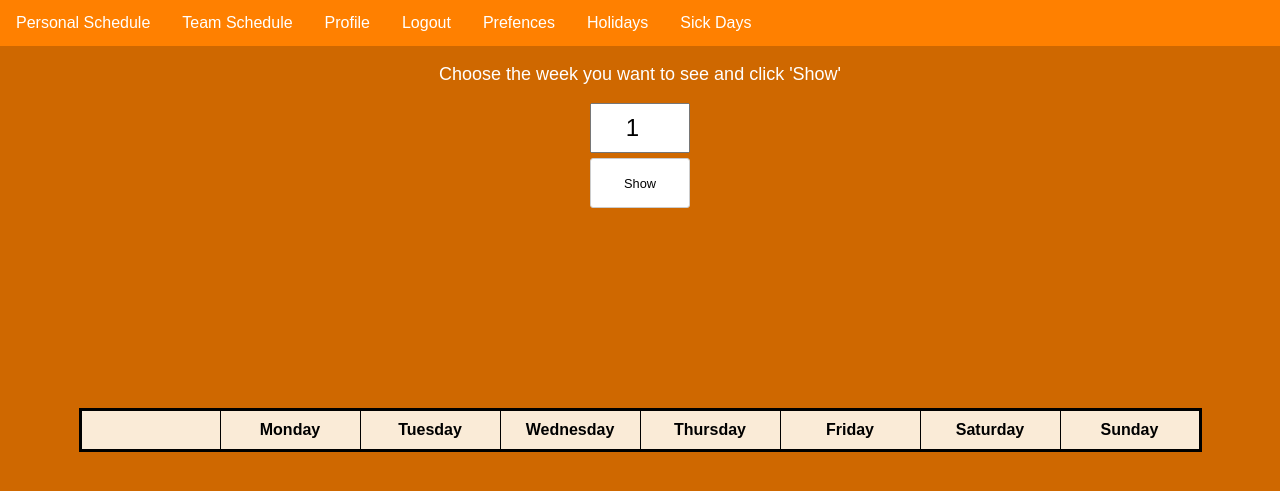
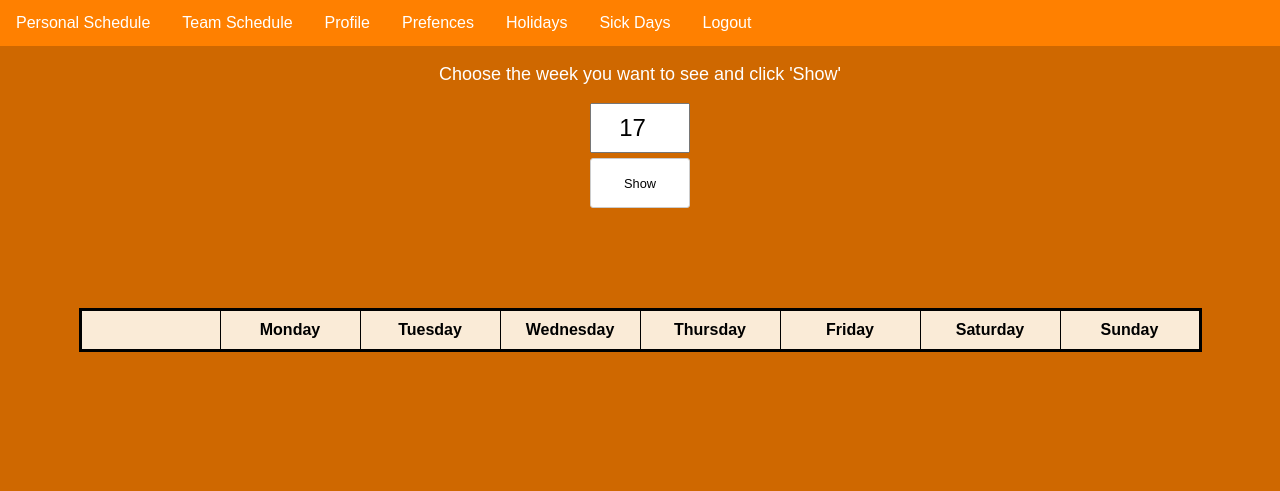
Before and after one commit to MHormes/S2CB-LAMN-software, a PHP site: page /teamSchedules.php in a window 1280 px wide. Shown: the part 119-610 px from the top of the page. Run offline with PHP 8.4, Linux system fonts and the light colour scheme; lists and menus that the app fills with data are empty.

Commit message:
small gui changes

```diff
--- a/LAMN-Webiste/CSS_FILES/schedule.css
+++ b/LAMN-Webiste/CSS_FILES/schedule.css
@@ -7,7 +7,8 @@ th {
 table {
   margin-left: auto;
   margin-right: auto;
-  margin-top: 200px;
+  margin-top: 100px;
+  margin-bottom: 100px;
   background-color: antiquewhite;
 }
 
--- a/LAMN-Webiste/PHP_PAGES/employeeHolidays.php
+++ b/LAMN-Webiste/PHP_PAGES/employeeHolidays.php
@@ -1,7 +1,7 @@
 <?php
 session_start();
 include "../DatabaseConn/holidays_template.php";
-$weekNmr = 1;
+$weekNmr = date("W");
 
 $user = $_SESSION['Username'];
 $empBSN = getBSN($user);
--- a/LAMN-Webiste/PHP_PAGES/employeePreferences.php
+++ b/LAMN-Webiste/PHP_PAGES/employeePreferences.php
@@ -50,7 +50,7 @@ if (isset($_POST['btnDelete'])) {
     <title>Media Bazaar Employee Portal</title>
     <link rel="stylesheet" type="text/css" href="../CSS_FILES/main.css">
     <link rel="stylesheet" type="text/css" href="../CSS_FILES/schedule.css">
-    <link rel="stylesheet" type="text/css" href="../CSS_FILES/login.css">
+
     <link rel="stylesheet" type="text/css" href="../CSS_FILES/preferences.css">
 
 </head>
--- a/LAMN-Webiste/PHP_PAGES/personalSchedules.php
+++ b/LAMN-Webiste/PHP_PAGES/personalSchedules.php
@@ -1,7 +1,7 @@
 <?php
 session_start();
 include "../DatabaseConn/get_schedules_template.php";
-$weekNmr = 1;
+$weekNmr = date("W");
 $schedules = null;
 
 if (isset($_POST['btnSelectWeek'])) {
--- a/LAMN-Webiste/PHP_PAGES/teamSchedules.php
+++ b/LAMN-Webiste/PHP_PAGES/teamSchedules.php
@@ -1,7 +1,7 @@
 <?php
 session_start();
 include "../DatabaseConn/get_schedules_template.php";
-$weekNmr = 1;
+$weekNmr = date("W");
 
 
 if (isset($_POST['btnSelectWeek'])) {
--- a/LAMN-Webiste/navigationBar.php
+++ b/LAMN-Webiste/navigationBar.php
@@ -3,8 +3,8 @@
   <li><a href="../PHP_PAGES/personalSchedules.php">Personal Schedule</a></li>
   <li><a href="../PHP_PAGES/teamSchedules.php">Team Schedule</a></li>
   <li><a href="../PHP_PAGES/profile.php">Profile</a></li>
-  <li><a href="../PHP_PAGES/index.php">Logout</a></li>
   <li><a href="../PHP_PAGES/employeePreferences.php">Prefences</a></li>
   <li><a href="../PHP_PAGES/employeeHolidays.php">Holidays</a></li>
   <li><a href="../PHP_PAGES/employeeSickDays.php">Sick Days</a></li>
+  <li><a href="../PHP_PAGES/index.php">Logout</a></li>
 </ul>
```
